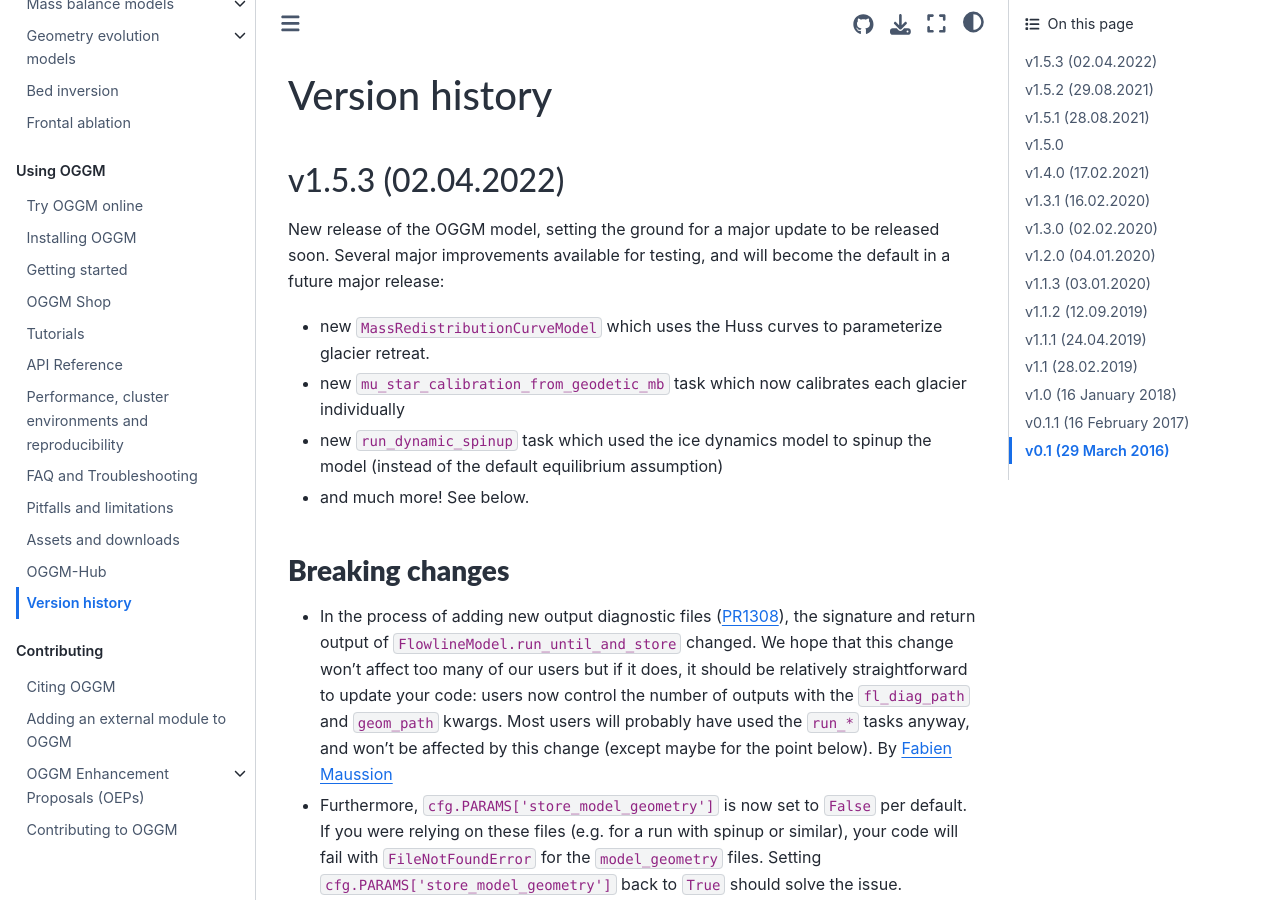
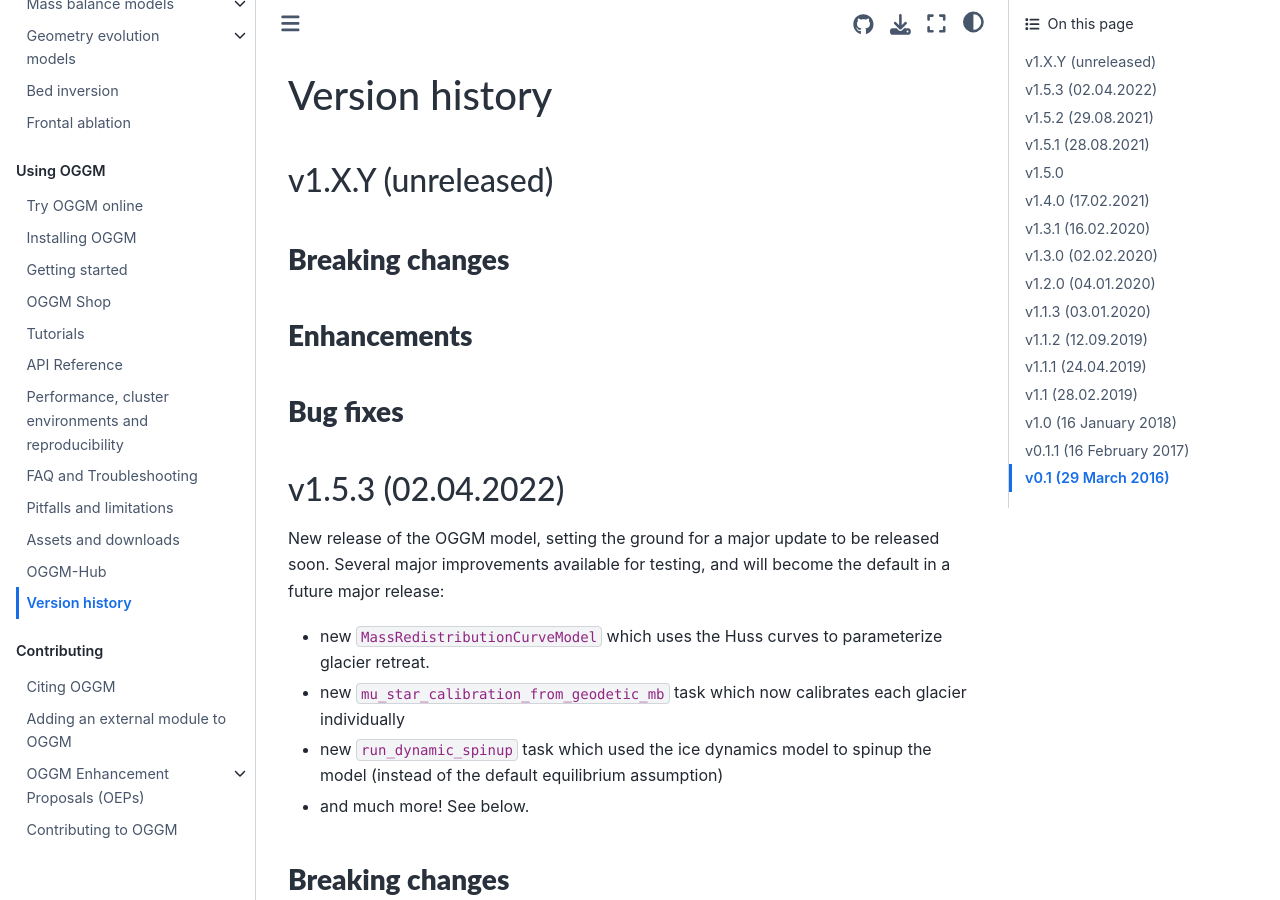
Before and after one commit to OGGM/oggm, a Sphinx documentation site: the page built from docs/whats-new.rst, in a window 1280 px wide and 900 px high. Built offline with Sphinx 7.4.7 and the Sphinx Book theme 1.1.4, drawn with Linux system fonts in a browser that asks for light colours; the version number could not be read and is left out.

Commit message:
Revert to dev version

```diff
--- a/docs/whats-new.rst
+++ b/docs/whats-new.rst
@@ -2,6 +2,18 @@
 
 Version history
 ===============
+
+v1.X.Y (unreleased)
+-------------------
+
+Breaking changes
+~~~~~~~~~~~~~~~~
+
+Enhancements
+~~~~~~~~~~~~
+
+Bug fixes
+~~~~~~~~~
 
 v1.5.3 (02.04.2022)
 -------------------
```
